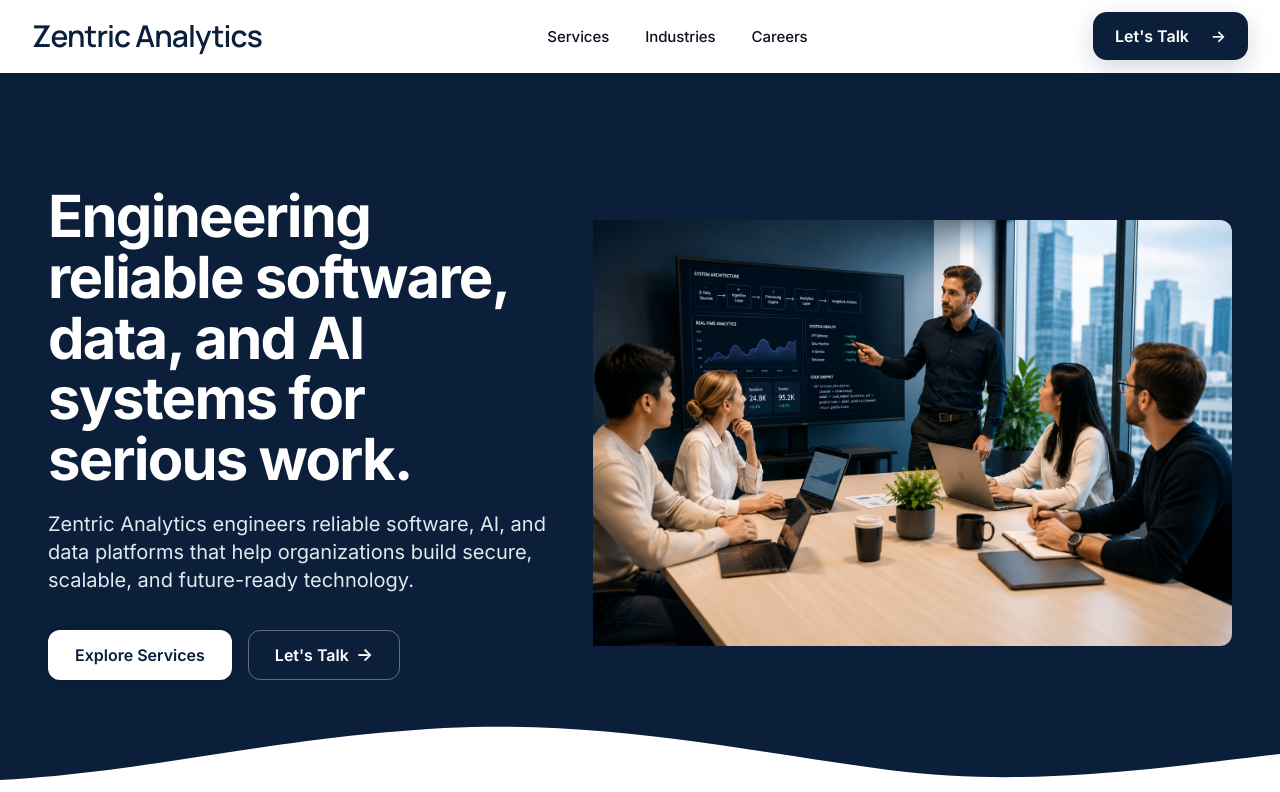
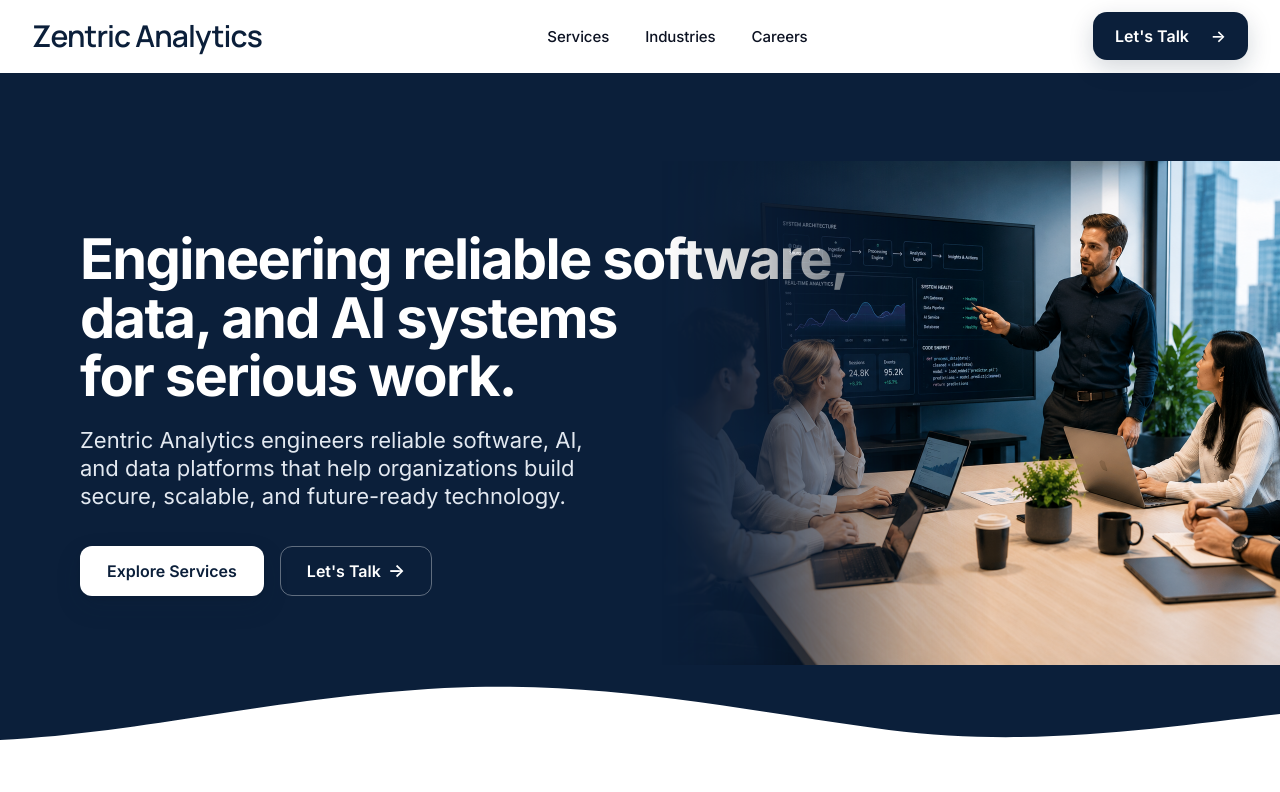
Before and after one commit to Zentric-Analytics/Zentricanalytics.com, a Next.js app: page / in a window 1280 px wide. Shown: the top 792 px of the page. Built offline with nearby package versions, Linux system fonts and the light colour scheme.

Commit message:
Restore approved hero image layout

```diff
--- a/src/app/page.tsx
+++ b/src/app/page.tsx
@@ -203,13 +203,15 @@ const trustPrinciples: Array<{ icon: 'wrench' | 'shield-check' | 'lock-keyhole'
 export default function Home() {
   return (
     <PageShell>
-      <section className="hero-premium relative isolate overflow-hidden bg-[#0B1F3A] text-white md:min-h-[720px]">
-        <div className="mx-auto grid w-full max-w-[1440px] items-center gap-10 px-4 py-16 md:min-h-[720px] md:grid-cols-[minmax(0,46%)_minmax(0,54%)] md:gap-0 md:px-8 md:py-0 lg:px-12">
-          <div className="min-w-0 max-w-[620px] self-center md:pr-8 lg:pr-10">
-            <h1 className="hero-reveal hero-reveal-1 max-w-[620px] text-[clamp(2.4rem,9.5vw,3.625rem)] font-bold leading-[1.05] tracking-[-0.03em] text-white md:text-[58px]">
-              Engineering reliable software, data, and AI systems for serious work.
+      <section className="hero-premium relative isolate overflow-hidden bg-[#0B1F3A] text-white">
+        <div className="mx-auto grid w-full max-w-6xl items-center gap-8 px-4 py-16 md:grid-cols-[minmax(0,1fr)_minmax(0,0.98fr)] md:gap-6 md:py-[88px] lg:gap-8">
+          <div className="max-w-[700px]">
+            <h1 className="hero-reveal hero-reveal-1 max-w-[25rem] text-[clamp(2rem,4vw,3.25rem)] font-bold leading-[1.05] tracking-[-0.03em] text-white sm:max-w-[28rem] md:max-w-[700px] md:text-[56px]">
+              <span className="md:block md:whitespace-nowrap">Engineering reliable software,</span>{' '}
+              <span className="md:block md:whitespace-nowrap">data, and AI systems</span>{' '}
+              <span className="md:block md:whitespace-nowrap">for serious work.</span>
             </h1>
-            <p className="hero-reveal hero-reveal-2 mt-5 max-w-[520px] text-base font-normal leading-[1.7] text-slate-200 sm:text-lg md:text-[20px]">
+            <p className="hero-reveal hero-reveal-2 mt-5 max-w-[520px] text-base font-normal leading-[1.7] text-slate-200 sm:text-lg md:text-[22px]">
               Zentric Analytics engineers reliable software, AI, and data platforms that help organizations build secure, scalable, and future-ready technology.
             </p>
             <div className="hero-reveal hero-reveal-3 mt-9 flex flex-col gap-4 sm:flex-row sm:flex-wrap sm:items-center">
@@ -225,16 +227,17 @@ export default function Home() {
             </div>
           </div>
 
-          <div className="hero-reveal hero-reveal-4 min-w-0 self-center justify-self-center md:w-full md:justify-self-end">
-            <Image
-              src="/images/hero/hero-engineering-team-v2.png"
-              alt="Software engineers collaborating on code and system architecture in a modern office"
-              width={1536}
-              height={1024}
-              priority
-              sizes="(min-width: 768px) 54vw, calc(100vw - 2rem)"
-              className="h-auto w-full max-w-full rounded-r-xl rounded-l-none object-contain"
-            />
+          <div className="hero-reveal hero-reveal-4 w-full max-w-[34rem] justify-self-center md:-mr-[max(1.5rem,calc((100vw-72rem)/2+1.5rem))] md:w-[50vw] md:max-w-none md:justify-self-end lg:w-[49vw]">
+            <div className="relative aspect-[16/10.5] overflow-hidden rounded-r-xl rounded-l-none md:min-h-[29rem] lg:min-h-[31.5rem]">
+              <Image
+                src="/images/hero/hero-engineering-team-v2.png"
+                alt="Software engineers collaborating on code and system architecture in a modern office"
+                fill
+                priority
+                sizes="(min-width: 1180px) 50vw, (min-width: 768px) 50vw, calc(100vw - 2rem)"
+                className="object-cover object-[67%_30%] [mask-image:linear-gradient(90deg,transparent_0%,rgba(0,0,0,0.18)_12%,rgba(0,0,0,0.82)_32%,#000_43%)] [mask-repeat:no-repeat] [mask-size:100%_100%]"
+              />
+            </div>
           </div>
         </div>
         <svg
```
